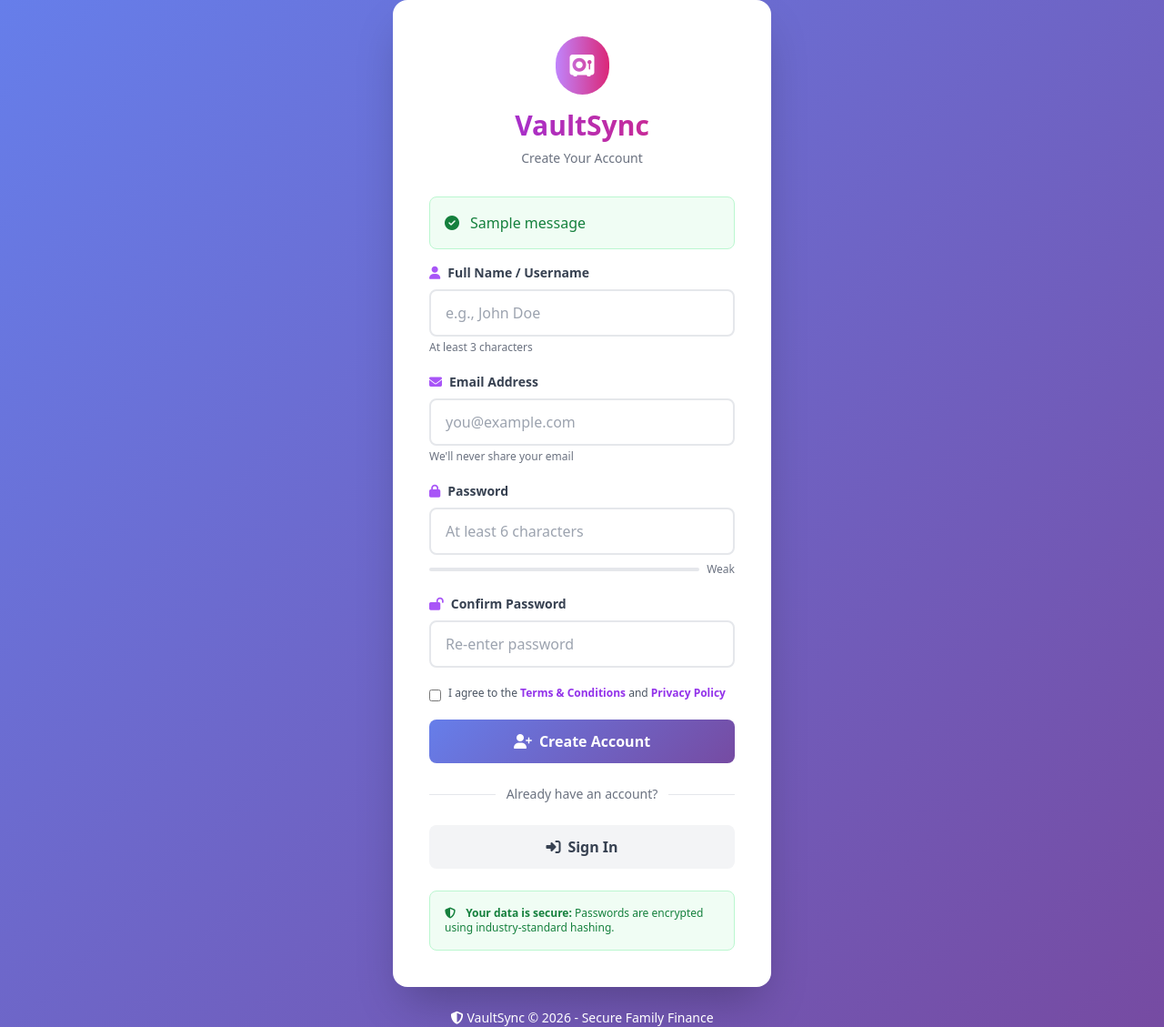
After one commit to bushibots/VaultSync, a Flask app: page /register in a window 1280 px wide. The commit adds this page. Shown: the whole page at 91% size. Run offline with Flask 3, Linux system fonts and the light colour scheme; tables that the repository leaves empty hold one stand-in row (values such as "Sample post"); one stand-in notice (Sample message) is shown; some libraries are stand-ins or nearby versions.

Commit message:
Added login Feature

```diff
--- a/app.py
+++ b/app.py
@@ -1,23 +1,37 @@
-from flask import Flask, render_template, request, redirect, jsonify, Response
+from flask import Flask, render_template, request, redirect, jsonify, Response, flash, url_for
 from flask_sqlalchemy import SQLAlchemy
-from flask_login import UserMixin, LoginManager, login_required, current_user, login_user
+from flask_login import UserMixin, LoginManager, login_required, current_user, login_user, logout_user
+from werkzeug.security import generate_password_hash, check_password_hash
 import csv
 from io import StringIO
 from datetime import datetime
 
 app = Flask(__name__)
-app.config['SECRET_KEY'] = 'your-secret-key-here'
+app.config['SECRET_KEY'] = 'your-secret-key-here-change-in-production'
 app.config['SQLALCHEMY_DATABASE_URI'] = 'sqlite:///vaultsync.db'
 db = SQLAlchemy(app)
 
 login_manager = LoginManager(app)
-login_manager.login_view = 'dashboard'
+login_manager.login_view = 'login'
+login_manager.login_message = 'Please log in to access this page.'
+login_manager.login_message_category = 'info'
 
 # --- DATABASE MODELS ---
 class User(UserMixin, db.Model):
     id = db.Column(db.Integer, primary_key=True)
-    username = db.Column(db.String(50), unique=True, nullable=False)
+    username = db.Column(db.String(50), unique=True, nullable=False, index=True)
+    email = db.Column(db.String(120), unique=True, nullable=False, index=True)
+    password_hash = db.Column(db.String(255), nullable=False)
     role = db.Column(db.String(20), default='Member')
+    created_at = db.Column(db.DateTime, default=datetime.utcnow)
+
+    def set_password(self, password):
+        """Hash and set the user's password"""
+        self.password_hash = generate_password_hash(password)
+
+    def check_password(self, password):
+        """Check if the provided password matches the hash"""
+        return check_password_hash(self.password_hash, password)
 
 class Category(db.Model):
     id = db.Column(db.Integer, primary_key=True)
@@ -38,16 +52,96 @@ class Expense(db.Model):
 
 @login_manager.user_loader
 def load_user(user_id):
-    return User.query.get(int(user_id))
+    return db.session.get(User, int(user_id))
+
+# --- AUTH ROUTES ---
+@app.route('/register', methods=['GET', 'POST'])
+def register():
+    """User registration"""
+    if current_user.is_authenticated:
+        return redirect(url_for('dashboard'))
+
+    if request.method == 'POST':
+        username = request.form.get('username', '').strip()
+        email = request.form.get('email', '').strip().lower()
+        password = request.form.get('password', '')
+        password_confirm = request.form.get('password_confirm', '')
+
+        # Validation
+        if not username or len(username) < 3:
+            flash('Username must be at least 3 characters long.', 'error')
+            return redirect(url_for('register'))
+
+        if not email or '@' not in email:
+            flash('Please provide a valid email address.', 'error')
+            return redirect(url_for('register'))
+
+        if not password or len(password) < 6:
+            flash('Password must be at least 6 characters long.', 'error')
+            return redirect(url_for('register'))
+
+        if password != password_confirm:
+            flash('Passwords do not match.', 'error')
+            return redirect(url_for('register'))
+
+        # Check if user already exists
+        if User.query.filter_by(username=username).first():
+            flash('Username already exists. Please choose another.', 'error')
+            return redirect(url_for('register'))
+
+        if User.query.filter_by(email=email).first():
+            flash('Email already registered. Please log in instead.', 'error')
+            return redirect(url_for('register'))
+
+        # Create new user
+        user = User(username=username, email=email, role='Member')
+        user.set_password(password)
+        db.session.add(user)
+        db.session.commit()
+
+        flash('Registration successful! Please log in.', 'success')
+        return redirect(url_for('login'))
+
+    return render_template('register.html')
+
+@app.route('/login', methods=['GET', 'POST'])
+def login():
+    """User login"""
+    if current_user.is_authenticated:
+        return redirect(url_for('dashboard'))
+
+    if request.method == 'POST':
+        username_or_email = request.form.get('username_or_email', '').strip()
+        password = request.form.get('password', '')
+
+        # Find user by username or email
+        user = User.query.filter(
+            (User.username == username_or_email) |
+            (User.email == username_or_email.lower())
+        ).first()
+
+        if user and user.check_password(password):
+            login_user(user, remember=request.form.get('remember', False))
+            next_page = request.args.get('next')
+            return redirect(next_page) if next_page else redirect(url_for('dashboard'))
+        else:
+            flash('Invalid username/email or password.', 'error')
+
+    return render_template('login.html')
+
+@app.route('/logout')
+@login_required
+def logout():
+    """User logout"""
+    logout_user()
+    flash('You have been logged out.', 'info')
+    return redirect(url_for('login'))
 
 # --- ROUTES ---
 @app.route('/')
 def dashboard():
-    user = User.query.filter_by(username='Dad').first()
-    if user and not current_user.is_authenticated:
-        login_user(user)
     if not current_user.is_authenticated:
-        return "Database is setting up, please refresh the page!"
+        return redirect(url_for('login'))
 
     # --- NEW FILTERING LOGIC ---
     import calendar
@@ -204,19 +298,34 @@ def export_ai_data():
 
 if __name__ == '__main__':
     with app.app_context():
+        # Drop all tables and recreate (for development - removes old schema)
+        db.drop_all()
         db.create_all()
-        if not User.query.first():
-            db.session.add(User(username='Dad', role='Admin'))
-            db.session.add(User(username='Mohd Arish', role='Member'))
-            db.session.commit()
-        if not Category.query.first():
-            db.session.add_all([
-                Category(name='Housing & Utilities', color='#3b82f6'),
-                Category(name='Groceries & Food', color='#10b981'),
-                Category(name='Healthcare', color='#ef4444'),
-                Category(name='Transportation', color='#f59e0b'),
-                Category(name='Debt Repayment', color='#8b5cf6'),
-                Category(name='Miscellaneous', color='#64748b')
-            ])
-            db.session.commit()
+
+        # Seed default Users (with hashed passwords)
+        dad = User(username='Dad', email='dad@family.com', role='Admin')
+        dad.set_password('password123')
+
+        arish = User(username='Mohd Arish', email='arish@family.com', role='Member')
+        arish.set_password('password123')
+
+        db.session.add(dad)
+        db.session.add(arish)
+        db.session.commit()
+
+        # Seed default Universal Categories
+        db.session.add_all([
+            Category(name='Housing & Utilities', color='#3b82f6'),
+            Category(name='Groceries & Food', color='#10b981'),
+            Category(name='Healthcare', color='#ef4444'),
+            Category(name='Transportation', color='#f59e0b'),
+            Category(name='Debt Repayment', color='#8b5cf6'),
+            Category(name='Miscellaneous', color='#64748b')
+        ])
+        db.session.commit()
+
+        print("✓ Database initialized with demo users")
+        print("  Username: Dad / Mohd Arish")
+        print("  Password: password123")
+
     app.run(debug=True)
--- /dev/null
+++ b/templates/register.html
@@ -0,0 +1,289 @@
+<!DOCTYPE html>
+<html lang="en">
+<head>
+    <meta charset="UTF-8">
+    <meta name="viewport" content="width=device-width, initial-scale=1.0">
+    <title>Register - VaultSync</title>
+    <script src="https://cdn.tailwindcss.com"></script>
+    <link rel="stylesheet" href="https://cdnjs.cloudflare.com/ajax/libs/font-awesome/6.4.0/css/all.min.css">
+    <style>
+        body {
+            background: linear-gradient(135deg, #667eea 0%, #764ba2 100%);
+            min-height: 100vh;
+            display: flex;
+            align-items: center;
+            justify-content: center;
+        }
+        .register-container {
+            animation: slideIn 0.5s ease;
+        }
+        @keyframes slideIn {
+            from {
+                opacity: 0;
+                transform: translateY(-20px);
+            }
+            to {
+                opacity: 1;
+                transform: translateY(0);
+            }
+        }
+        .input-field:focus {
+            box-shadow: 0 0 0 3px rgba(102, 126, 234, 0.1);
+        }
+        .btn-register {
+            background: linear-gradient(135deg, #667eea 0%, #764ba2 100%);
+            transition: all 0.3s ease;
+        }
+        .btn-register:hover {
+            transform: translateY(-2px);
+            box-shadow: 0 10px 25px rgba(102, 126, 234, 0.4);
+        }
+        .password-strength {
+            height: 4px;
+            border-radius: 2px;
+            transition: all 0.3s ease;
+        }
+        .strength-weak {
+            background-color: #ef4444;
+            width: 33.33%;
+        }
+        .strength-fair {
+            background-color: #f59e0b;
+            width: 66.66%;
+        }
+        .strength-strong {
+            background-color: #10b981;
+            width: 100%;
+        }
+    </style>
+</head>
+<body>
+    <div class="register-container w-full max-w-md px-4">
+        <div class="bg-white rounded-2xl shadow-2xl p-8 md:p-10">
+            <!-- Logo/Brand -->
+            <div class="text-center mb-8">
+                <div class="inline-block bg-gradient-to-r from-purple-400 to-pink-600 rounded-full p-4 mb-4">
+                    <i class="fas fa-vault text-white text-2xl"></i>
+                </div>
+                <h1 class="text-3xl font-bold bg-clip-text text-transparent bg-gradient-to-r from-purple-600 to-pink-600">
+                    VaultSync
+                </h1>
+                <p class="text-gray-500 text-sm mt-2">Create Your Account</p>
+            </div>
+
+            <!-- Flash Messages -->
+            {% with messages = get_flashed_messages(with_categories=true) %}
+                {% if messages %}
+                    {% for category, message in messages %}
+                        <div class="mb-4 p-4 rounded-lg {% if category == 'error' %}bg-red-50 border border-red-200 text-red-700{% elif category == 'success' %}bg-green-50 border border-green-200 text-green-700{% else %}bg-blue-50 border border-blue-200 text-blue-700{% endif %}">
+                            <div class="flex items-center">
+                                <i class="fas {% if category == 'error' %}fa-exclamation-circle{% elif category == 'success' %}fa-check-circle{% else %}fa-info-circle{% endif %} mr-3"></i>
+                                <span>{{ message }}</span>
+                            </div>
+                        </div>
+                    {% endfor %}
+                {% endif %}
+            {% endwith %}
+
+            <!-- Registration Form -->
+            <form method="POST" class="space-y-5" onsubmit="return validateForm()">
+                <!-- Username Field -->
+                <div>
+                    <label class="block text-sm font-semibold text-gray-700 mb-2">
+                        <i class="fas fa-user mr-2 text-purple-500"></i>Full Name / Username
+                    </label>
+                    <input
+                        type="text"
+                        name="username"
+                        id="username"
+                        class="input-field w-full px-4 py-3 border-2 border-gray-200 rounded-lg focus:border-purple-500 focus:outline-none transition"
+                        placeholder="e.g., John Doe"
+                        required
+                        minlength="3"
+                    >
+                    <p class="text-xs text-gray-500 mt-1">At least 3 characters</p>
+                </div>
+
+                <!-- Email Field -->
+                <div>
+                    <label class="block text-sm font-semibold text-gray-700 mb-2">
+                        <i class="fas fa-envelope mr-2 text-purple-500"></i>Email Address
+                    </label>
+                    <input
+                        type="email"
+                        name="email"
+                        id="email"
+                        class="input-field w-full px-4 py-3 border-2 border-gray-200 rounded-lg focus:border-purple-500 focus:outline-none transition"
+                        placeholder="you@example.com"
+                        required
+                    >
+                    <p class="text-xs text-gray-500 mt-1">We'll never share your email</p>
+                </div>
+
+                <!-- Password Field -->
+                <div>
+                    <label class="block text-sm font-semibold text-gray-700 mb-2">
+                        <i class="fas fa-lock mr-2 text-purple-500"></i>Password
+                    </label>
+                    <input
+                        type="password"
+                        name="password"
+                        id="password"
+                        class="input-field w-full px-4 py-3 border-2 border-gray-200 rounded-lg focus:border-purple-500 focus:outline-none transition"
+                        placeholder="At least 6 characters"
+                        required
+                        minlength="6"
+                        oninput="checkPasswordStrength()"
+                    >
+                    <div class="mt-2 flex items-center gap-2">
+                        <div class="flex-1 bg-gray-200 rounded-full overflow-hidden">
+                            <div id="passwordStrength" class="password-strength h-1"></div>
+                        </div>
+                        <span id="strengthText" class="text-xs text-gray-500">Weak</span>
+                    </div>
+                </div>
+
+                <!-- Confirm Password Field -->
+                <div>
+                    <label class="block text-sm font-semibold text-gray-700 mb-2">
+                        <i class="fas fa-lock-open mr-2 text-purple-500"></i>Confirm Password
+                    </label>
+                    <input
+                        type="password"
+                        name="password_confirm"
+                        id="password_confirm"
+                        class="input-field w-full px-4 py-3 border-2 border-gray-200 rounded-lg focus:border-purple-500 focus:outline-none transition"
+                        placeholder="Re-enter password"
+                        required
+                        minlength="6"
+                    >
+                    <p id="passwordMatch" class="text-xs text-gray-500 mt-1"></p>
+                </div>
+
+                <!-- Terms & Conditions -->
+                <div class="flex items-start">
+                    <input
+                        type="checkbox"
+                        name="terms"
+                        id="terms"
+                        class="mt-1 rounded border-gray-300 text-purple-600 focus:ring-purple-500 cursor-pointer"
+                        required
+                    >
+                    <label for="terms" class="ml-2 text-xs text-gray-600 cursor-pointer">
+                        I agree to the <span class="text-purple-600 font-semibold">Terms & Conditions</span> and <span class="text-purple-600 font-semibold">Privacy Policy</span>
+                    </label>
+                </div>
+
+                <!-- Register Button -->
+                <button
+                    type="submit"
+                    class="btn-register w-full text-white font-bold py-3 rounded-lg hover:shadow-lg transition flex items-center justify-center gap-2"
+                >
+                    <i class="fas fa-user-plus"></i>Create Account
+                </button>
+            </form>
+
+            <!-- Divider -->
+            <div class="flex items-center my-6">
+                <div class="flex-1 border-t border-gray-200"></div>
+                <span class="px-3 text-sm text-gray-500">Already have an account?</span>
+                <div class="flex-1 border-t border-gray-200"></div>
+            </div>
+
+            <!-- Login Link -->
+            <a
+                href="{{ url_for('login') }}"
+                class="block w-full text-center bg-gray-100 text-gray-700 font-semibold py-3 rounded-lg hover:bg-gray-200 transition"
+            >
+                <i class="fas fa-sign-in-alt mr-2"></i>Sign In
+            </a>
+
+            <!-- Security Notice -->
+            <div class="mt-6 p-4 bg-green-50 border border-green-200 rounded-lg">
+                <p class="text-xs text-green-700">
+                    <i class="fas fa-shield-alt mr-2"></i>
+                    <strong>Your data is secure:</strong> Passwords are encrypted using industry-standard hashing.
+                </p>
+            </div>
+        </div>
+
+        <!-- Footer -->
+        <p class="text-center text-white text-sm mt-6">
+            <i class="fas fa-shield-alt mr-1"></i>VaultSync © 2026 - Secure Family Finance
+        </p>
+    </div>
+
+    <script>
+        function checkPasswordStrength() {
+            const password = document.getElementById('password').value;
+            const strengthBar = document.getElementById('passwordStrength');
+            const strengthText = document.getElementById('strengthText');
+
+            let strength = 0;
+
+            // Check length
+            if (password.length >= 6) strength++;
+            if (password.length >= 8) strength++;
+            if (password.length >= 12) strength++;
+
+            // Check complexity
+            if (/[a-z]/.test(password)) strength++;
+            if (/[A-Z]/.test(password)) strength++;
+            if (/[0-9]/.test(password)) strength++;
+            if (/[^a-zA-Z0-9]/.test(password)) strength++;
+
+            // Update strength indicator
+            strengthBar.className = 'password-strength h-1';
+
+            if (strength < 3) {
+                strengthBar.classList.add('strength-weak');
+                strengthText.textContent = 'Weak';
+                strengthText.className = 'text-xs text-red-600 font-semibold';
+            } else if (strength < 5) {
+                strengthBar.classList.add('strength-fair');
+                strengthText.textContent = 'Fair';
+                strengthText.className = 'text-xs text-yellow-600 font-semibold';
+            } else {
+                strengthBar.classList.add('strength-strong');
+                strengthText.textContent = 'Strong';
+                strengthText.className = 'text-xs text-green-600 font-semibold';
+            }
+
+            checkPasswordMatch();
+        }
+
+        function checkPasswordMatch() {
+            const password = document.getElementById('password').value;
+            const passwordConfirm = document.getElementById('password_confirm').value;
+            const matchText = document.getElementById('passwordMatch');
+
+            if (passwordConfirm === '') {
+                matchText.textContent = '';
+                return;
+            }
+
+            if (password === passwordConfirm) {
+                matchText.textContent = '✓ Passwords match';
+                matchText.className = 'text-xs text-green-600 font-semibold mt-1';
+            } else {
+                matchText.textContent = '✗ Passwords do not match';
+                matchText.className = 'text-xs text-red-600 font-semibold mt-1';
+            }
+        }
+
+        document.getElementById('password_confirm').addEventListener('input', checkPasswordMatch);
+
+        function validateForm() {
+            const password = document.getElementById('password').value;
+            const passwordConfirm = document.getElementById('password_confirm').value;
+
+            if (password !== passwordConfirm) {
+                alert('Passwords do not match!');
+                return false;
+            }
+
+            return true;
+        }
+    </script>
+</body>
+</html>
```
Also changed, not shown: templates/dashboard.html (+15 -9 lines), templates/login.html (added, +156 -0 lines).
